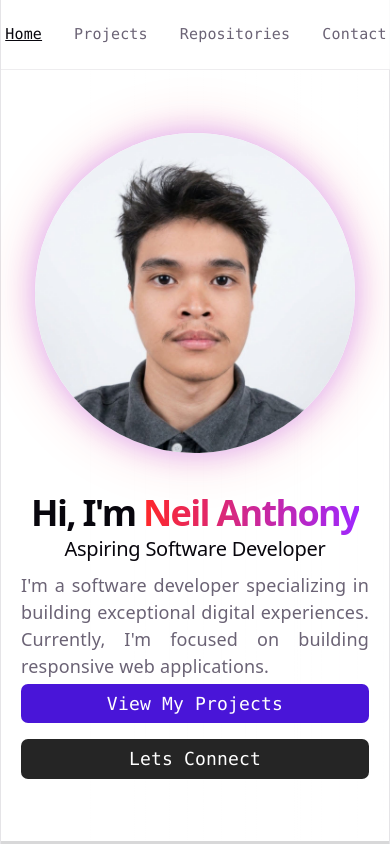
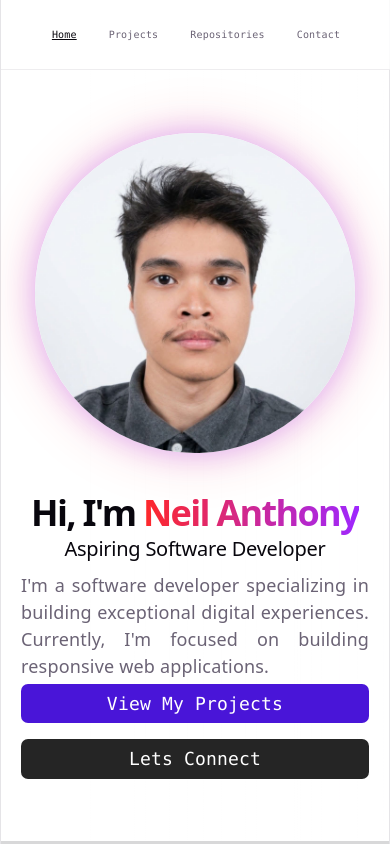
Before and after one commit to zzzeit/my-portfolio, a React (Vite) app: page / in a window 390 px wide. Shown: the top 844 px of the page. Built offline with nearby package versions, Linux system fonts and the light colour scheme; no server answers.

Commit message:
responsive header font size

```diff
--- a/src/components/Button.css
+++ b/src/components/Button.css
@@ -8,7 +8,7 @@
     border: none;
     text-decoration: none;
     font-family: var(--mono);
-    font-size: 15px;
+    /* font-size: 15px; */
 }
 
 .active {
--- a/src/components/Button.jsx
+++ b/src/components/Button.jsx
@@ -17,7 +17,7 @@ function Button({ text, activeNumber, onClick , style, type}) {
     }
 
     return (
-        <button className={`my-button ${activeNumber[0] === activeNumber[1] ? 'active' : ''}`} onClick={onClick}>
+        <button className={`my-button ${activeNumber[0] === activeNumber[1] ? 'active' : ''} text-[10px] lg:text-[15px] `} onClick={onClick}>
             {text}
         </button>
     )
```
